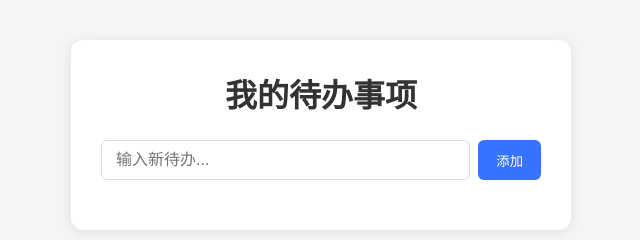
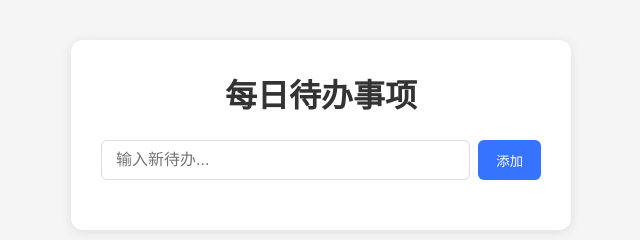
Before and after one commit to iceovo-cc/countdown-page, a plain HTML site: page index.html in a window 1280 px wide. Shown: the full height of the page, 319-959 px from the left. Drawn offline with Linux system fonts and the light colour scheme.

Commit message:
第二次提交：修改标题、更换按钮颜色

```diff
--- a/index.html
+++ b/index.html
@@ -7,7 +7,7 @@
 </head>
 <body>
     <div class="container">
-        <h1>我的待办事项</h1>
+        <h1>每日待办事项</h1>
         <div class="input-box">
             <input type="text" id="todoInput" placeholder="输入新待办...">
             <button id="addBtn">添加</button>
```
